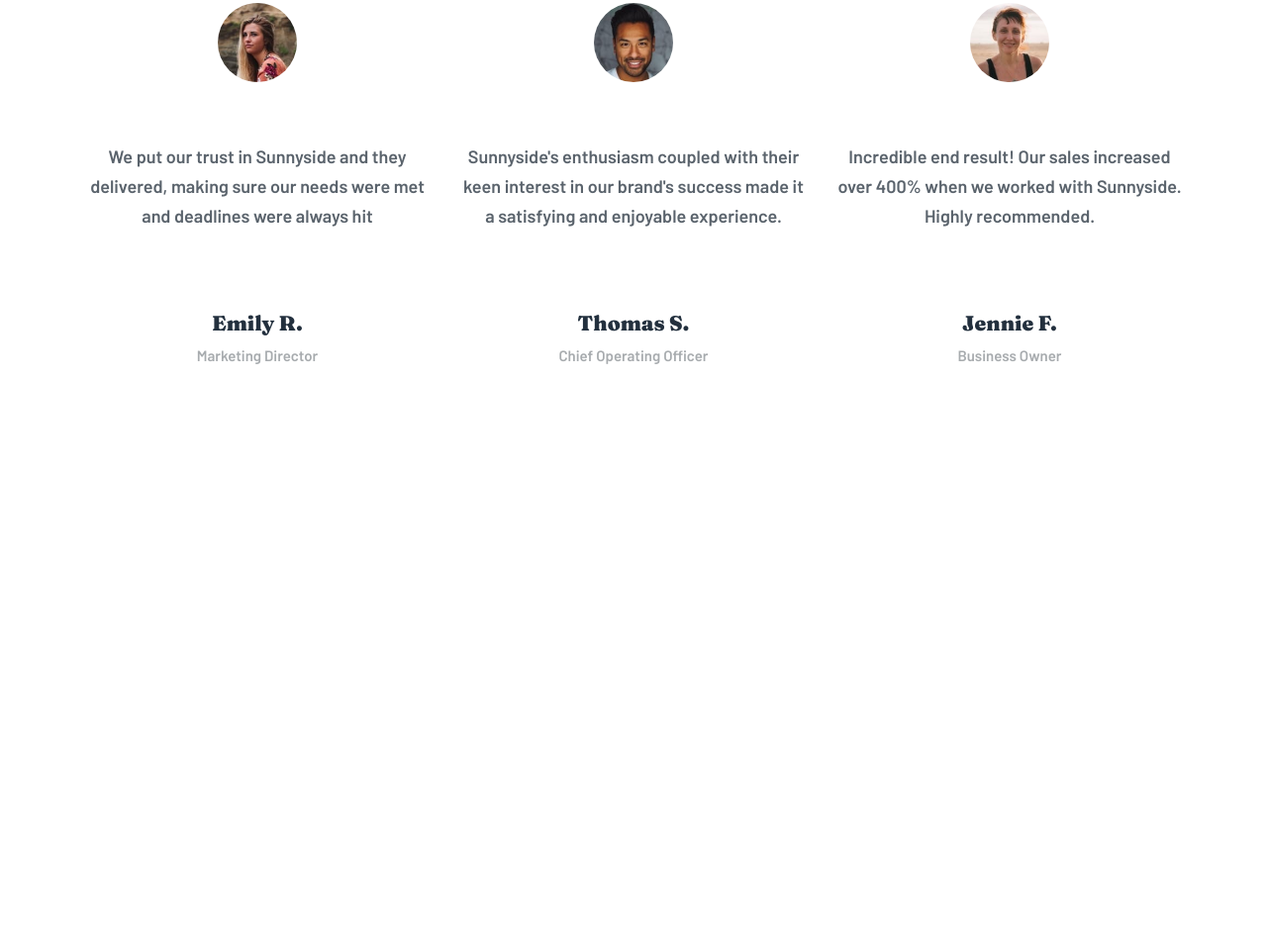
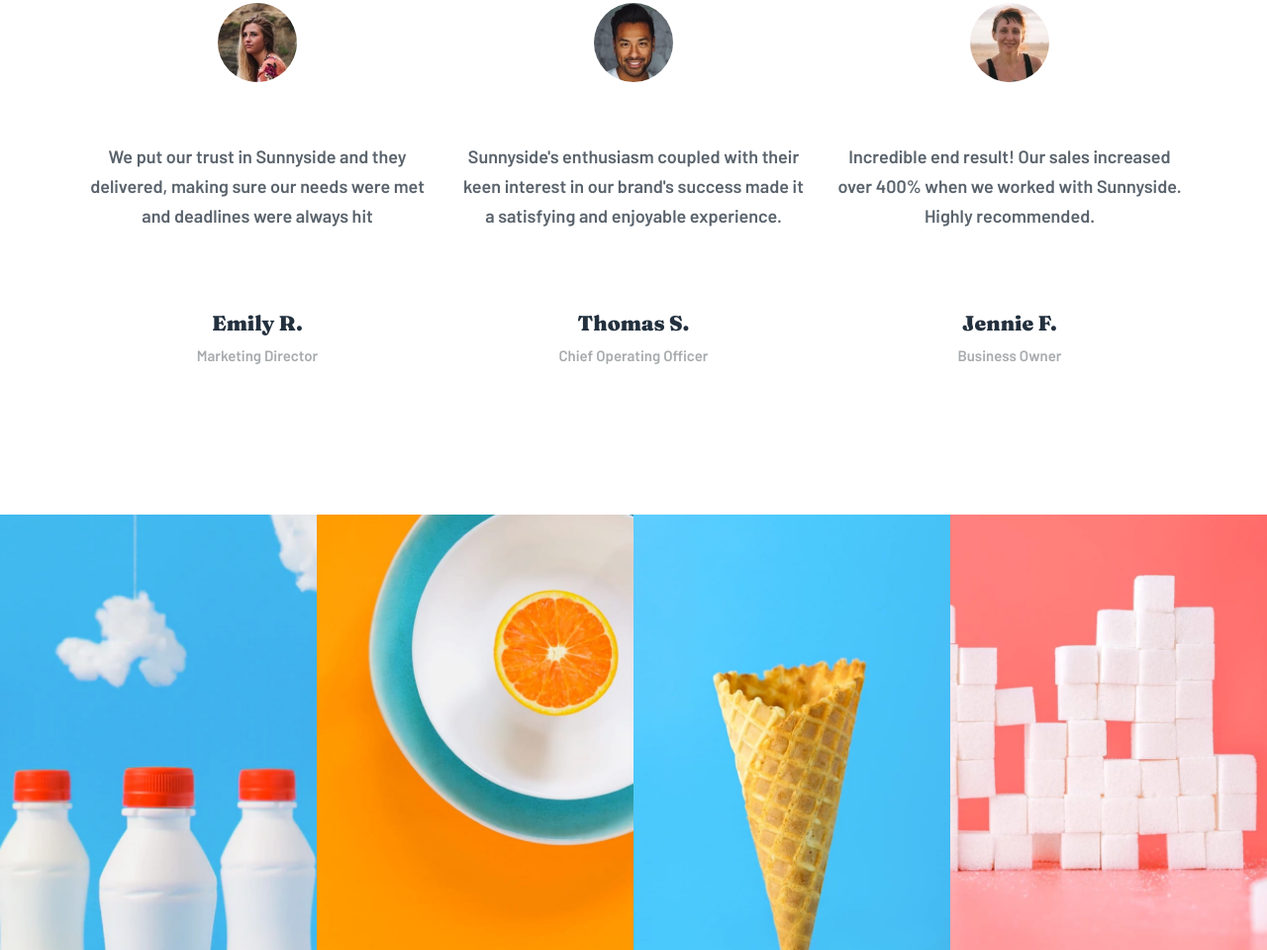
Before and after one commit to linusmanuel/frontend-challenge-sunnyside, a website: page index.html in a window 1280 px wide. Shown: the part 2852-3812 px from the top of the page at 99% size. Before the commit the page ends 3372 px from the top, so only its background shows below. Drawn offline with Linux system fonts and the light colour scheme.

Commit message:
feat: Building the Section Gallery

```diff
--- a/index.html
+++ b/index.html
@@ -125,6 +125,13 @@
           </article>
         </section>
       </section>
+
+      <section class="section-gallery">
+        <div class="gallery gallery--1"></div>
+        <div class="gallery gallery--2"></div>
+        <div class="gallery gallery--3"></div>
+        <div class="gallery gallery--4"></div>
+      </section>
     </main>
   </body>
 
--- a/sass/abstrats/_mixins.scss
+++ b/sass/abstrats/_mixins.scss
@@ -1,4 +1,4 @@
-@mixin backgroud {
+@mixin background {
   background-position: center;
   background-size: cover;
   background-repeat: no-repeat;
--- a/sass/main.scss
+++ b/sass/main.scss
@@ -13,5 +13,6 @@
 
 @import "sass/sections/section-about";
 @import "sass/sections/section-client";
+@import "sass/sections/section-gallery";
 @import "sass/sections/section-projects";
 @import "sass/sections/section-services";
--- a/sass/pages/_home.scss
+++ b/sass/pages/_home.scss
@@ -1,5 +1,5 @@
 .header {
-  @include backgroud;
+  @include background;
   background-image: url("/images/desktop/image-header.jpg");
   height: calc(100vh);
   padding: 4.3rem 4rem;
--- /dev/null
+++ b/sass/sections/_section-gallery.scss
@@ -0,0 +1,29 @@
+.section-gallery {
+  display: flex;
+
+  .gallery {
+    max-width: 36rem;
+    width: 100%;
+    height: 44rem;
+
+    &--1 {
+      @include background;
+      background-image: url("../images/desktop/image-gallery-milkbottles.jpg");
+    }
+
+    &--2 {
+      @include background;
+      background-image: url("../images/desktop/image-gallery-orange.jpg");
+    }
+
+    &--3 {
+      @include background;
+      background-image: url("../images/desktop/image-gallery-cone.jpg");
+    }
+
+    &--4 {
+      @include background;
+      background-image: url("../images/desktop/image-gallery-sugarcubes.jpg");
+    }
+  }
+}
```
Also changed, not shown: css/style.css.
